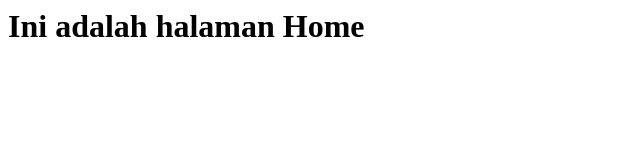
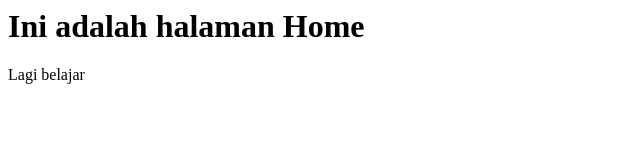
Before and after one commit to salamander09/Belajar-Git-, a plain HTML site: page index.html in a window 1280 px wide. Shown: the full height of the page, 0-640 px from the left. Drawn offline with Linux system fonts and the light colour scheme.

Commit message:
Rubah terus

```diff
--- a/index.html
+++ b/index.html
@@ -5,5 +5,6 @@
 		</head>
 		<body>
 			<h1> Ini adalah halaman Home</h1>
+			<p>Lagi belajar</p>
 		</body>
 </html>
```
